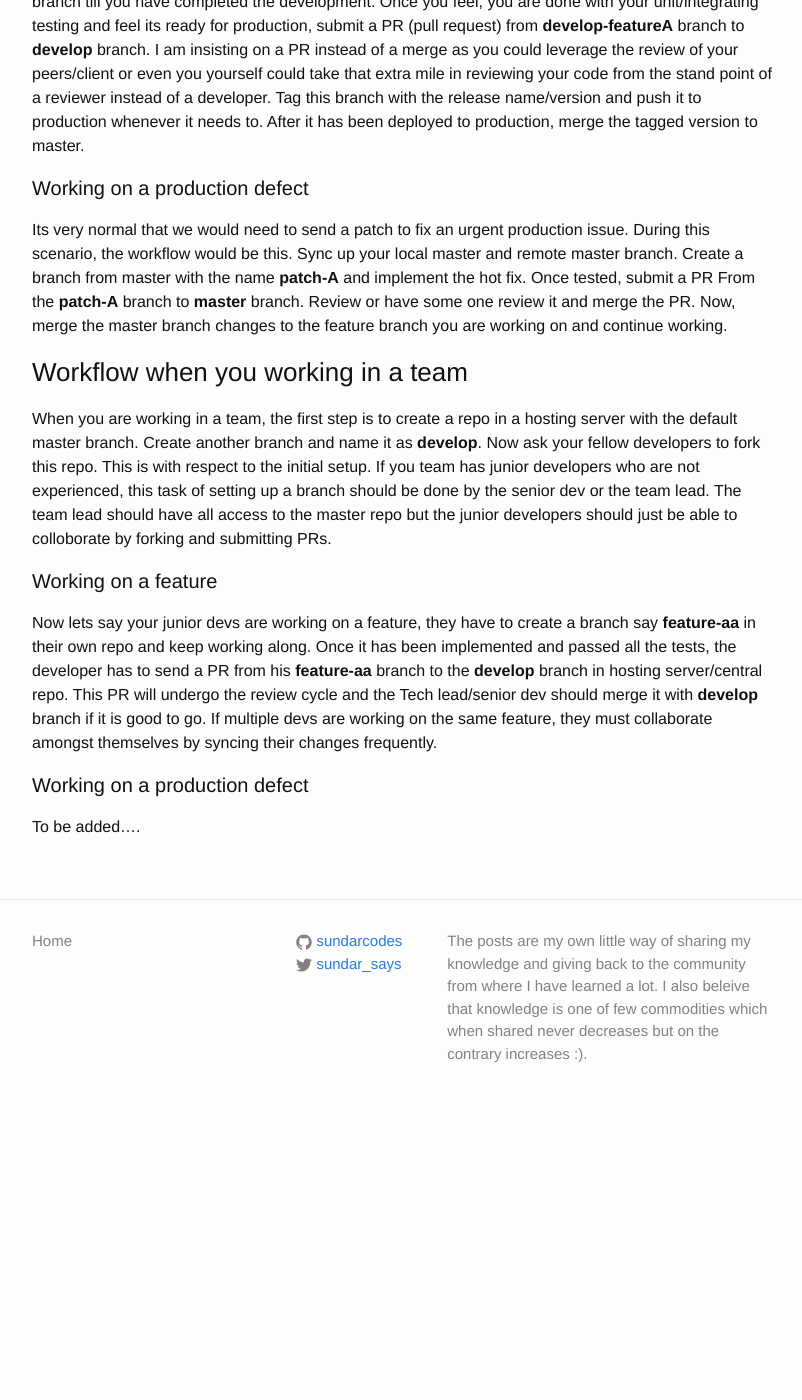
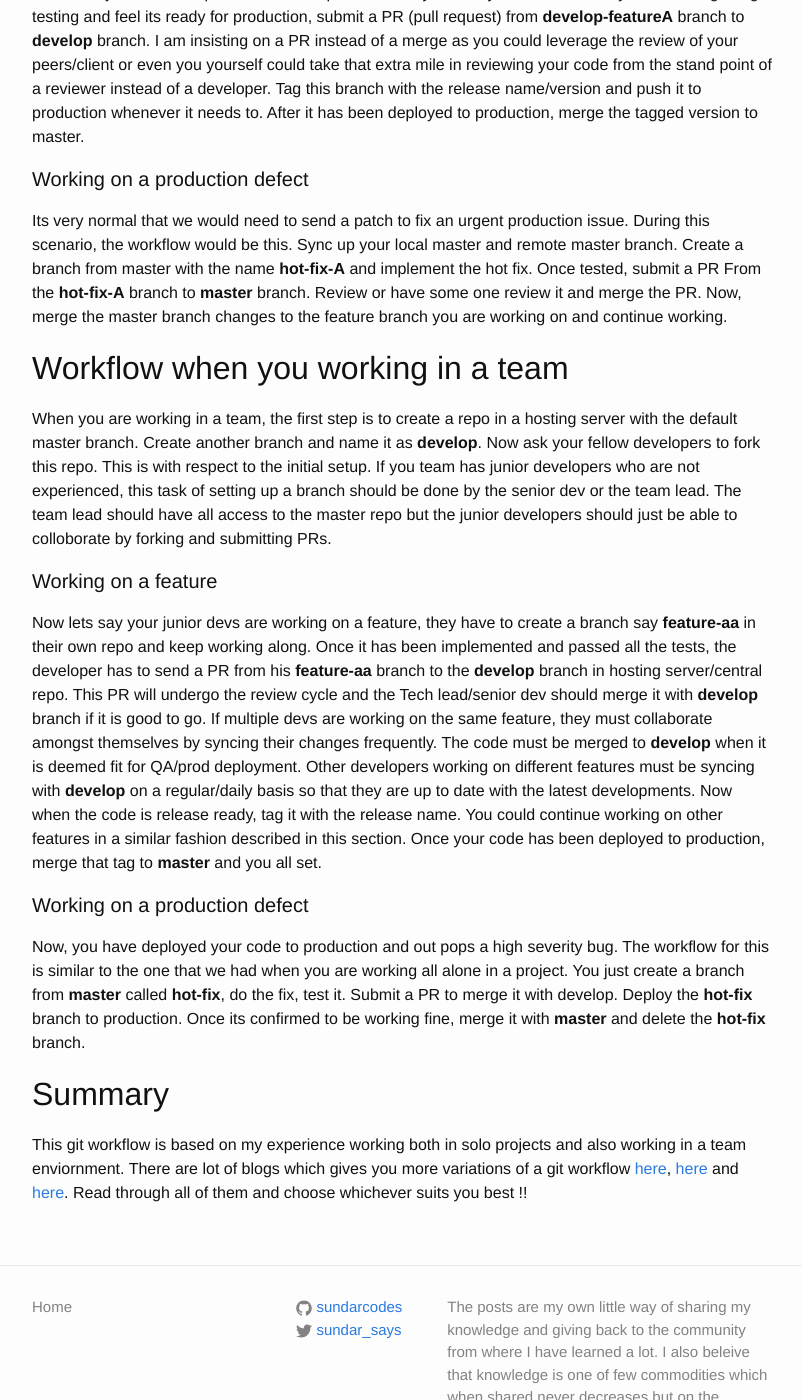
Before and after one commit to sundarcodes/mySite, a Jekyll site: the page built from _posts/2017-04-08-git-workflow.markdown, in a window 1280 px wide and 1400 px high, scrolled down 909 px. Shown: the whole window, without its empty margins (238-1040 px from the left). Built offline with Jekyll 4.4.1, drawn with Linux system fonts in a browser that asks for light colours; comment, search, counter and statistics services are not loaded; before the commit the page ends 2034 px from its top, so only the background shows below that.

Commit message:
Sort of finished the git workflow post

```diff
--- a/_posts/2017-04-08-git-workflow.markdown
+++ b/_posts/2017-04-08-git-workflow.markdown
@@ -8,13 +8,13 @@ comments: true
 
 In this post, I would be talking about the git workflow that could be adopted when you are working on a project all alone and also when you are working in a team. Before we start, lets try to understand what is Git and why it is becoming the leader in Version control/SCM (Software Configuration Management).
 
-### What is Git ?
+#### What is Git ?
 Git is a version control system with a de-centralized approach to source control. This means you don't really need a centralized server to work with instead you could have your own local version control system and push to a storage area whenever you feel like. Git was developed by Linus Torvalds, the same guy who wrote Linux Operating System. Git was developed out of frustration as Linus found the existing Source Control Systems were pathetic when it came to managing/collaborating across huge team of developers. If you like to know more, listen to [talk][git-talk] by Linus himself on git.
 
-### Want to get your hands dirty on git ?
+#### Want to get your hands dirty on git ?
 If you are completely new to git, I would recommend you to just try out this 15 minute [git tutorial][git-tutorial] so that whatever I have written below would make sense.
 
-### Workflow when you working as a single man army
+## Workflow when you working as a single man army
 The first step would be creating a git repository with the default master branch in a hosting server ([github][github]/[gitlab][gitlab]/[bitbucket][bitbucket]). **Master** branch should always have the copy of the code which is going to go to production. Now create a **develop** branch, which at any point of time would be the working branch for all the new features you would be adding and this should be in sync with the master branch throughout.
 
 #### Working on a feature
@@ -22,19 +22,28 @@ Now, let's say you are going to work on a new feature or enhancement. Create a b
 Keep working on this branch till you have completed the development. Once you feel, you are done with your unit/integrating testing and feel its ready for production, submit a PR (pull request) from **develop-featureA** branch to **develop** branch. I am insisting on a PR instead of a merge as you could leverage the review of your peers/client or even you yourself could take that extra mile in reviewing your code from the stand point of a reviewer instead of a developer. Tag this branch with the release name/version and push it to production whenever it needs to. After it has been deployed to production, merge the tagged version to master.
 
 #### Working on a production defect
-Its very normal that we would need to send a patch to fix an urgent production issue. During this scenario, the workflow would be this. Sync up your local master and remote master branch. Create a branch from master with the name **patch-A** and implement the hot fix. Once tested, submit a PR From the **patch-A** branch to **master** branch. Review or have some one review it and merge the PR. Now, merge the master branch changes to the feature branch you are working on and continue working.
+Its very normal that we would need to send a patch to fix an urgent production issue. During this scenario, the workflow would be this. Sync up your local master and remote master branch. Create a branch from master with the name **hot-fix-A** and implement the hot fix. Once tested, submit a PR From the **hot-fix-A** branch to **master** branch. Review or have some one review it and merge the PR. Now, merge the master branch changes to the feature branch you are working on and continue working.
 
-### Workflow when you working in a team
+## Workflow when you working in a team
 When you are working in a team, the first step is to create a repo in a hosting server with the default master branch. Create another branch and name it as **develop**. Now ask your fellow developers to fork this repo. This is with respect to the initial setup. If you team has junior developers who are not experienced, this task of setting up a branch should be done by the senior dev or the team lead. The team lead should have all access to the master repo but the junior developers should just be able to colloborate by forking and submitting PRs.
 
 #### Working on a feature
-Now lets say your junior devs are working on a feature, they have to create a branch say **feature-aa** in their own repo and keep working along. Once it has been implemented and passed all the tests, the developer has to send a PR from his **feature-aa** branch to the **develop** branch in hosting server/central repo. This PR will undergo the review cycle and the Tech lead/senior dev should merge it with **develop** branch if it is good to go. If multiple devs are working on the same feature, they must collaborate amongst themselves by syncing their changes frequently.
+Now lets say your junior devs are working on a feature, they have to create a branch say **feature-aa** in their own repo and keep working along. Once it has been implemented and passed all the tests, the developer has to send a PR from his **feature-aa** branch to the **develop** branch in hosting server/central repo. This PR will undergo the review cycle and the Tech lead/senior dev should merge it with **develop** branch if it is good to go. If multiple devs are working on the same feature, they must collaborate amongst themselves by syncing their changes frequently. The code must be merged to **develop** when it is deemed fit for QA/prod deployment. Other developers working on different features must be syncing with **develop** on a regular/daily basis so that they are up to date with the latest developments. Now when the code is release ready, tag it with the release name. You could continue working on other features in a similar fashion described in this section. Once your code has been deployed to production, merge that tag to **master** and you all set.
 
 #### Working on a production defect
-To be added....
+Now, you have deployed your code to production and out pops a high severity bug. The workflow for this is similar to the one that we had when you are working all alone in a project. You just create a branch from **master** called **hot-fix**, do the fix, test it. Submit a PR to merge it with develop. Deploy the **hot-fix** branch to production. Once its confirmed to be working fine, merge it with **master** and delete the **hot-fix** branch.
+
+
+## Summary
+This git workflow is based on my experience working both in solo projects and also working in a team enviornment. There are lot of blogs which gives you more variations of a git workflow [here][ref1], [here][ref2] and [here][ref3]. Read through all of them and choose whichever suits you best !!
+
+
 
 [git-talk]: https://www.youtube.com/watch?v=4XpnKHJAok8
 [git-tutorial]: https://try.github.io/levels/1/challenges/2
 [github]: https://github.com/
 [gitlab]: https://gitlab.com/
 [bitbucket]: https://bitbucket.org/
+[ref1]: http://www.bitsnbites.eu/a-stable-mainline-branching-model-for-git/
+[ref2]: http://nvie.com/posts/a-successful-git-branching-model/
+[ref3]: https://www.atlassian.com/git/tutorials/comparing-workflows
```
